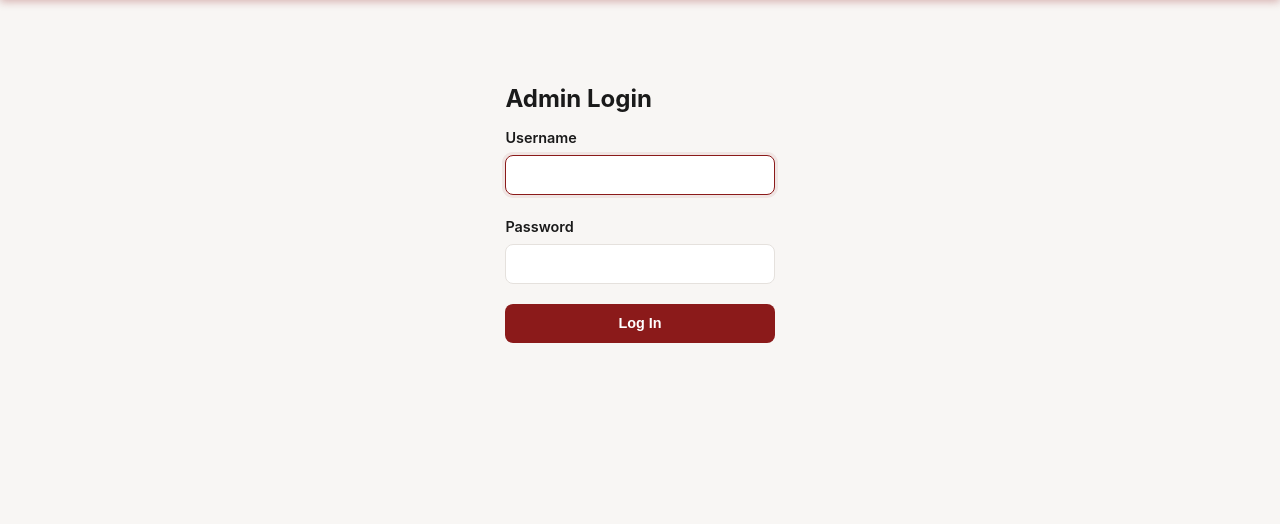
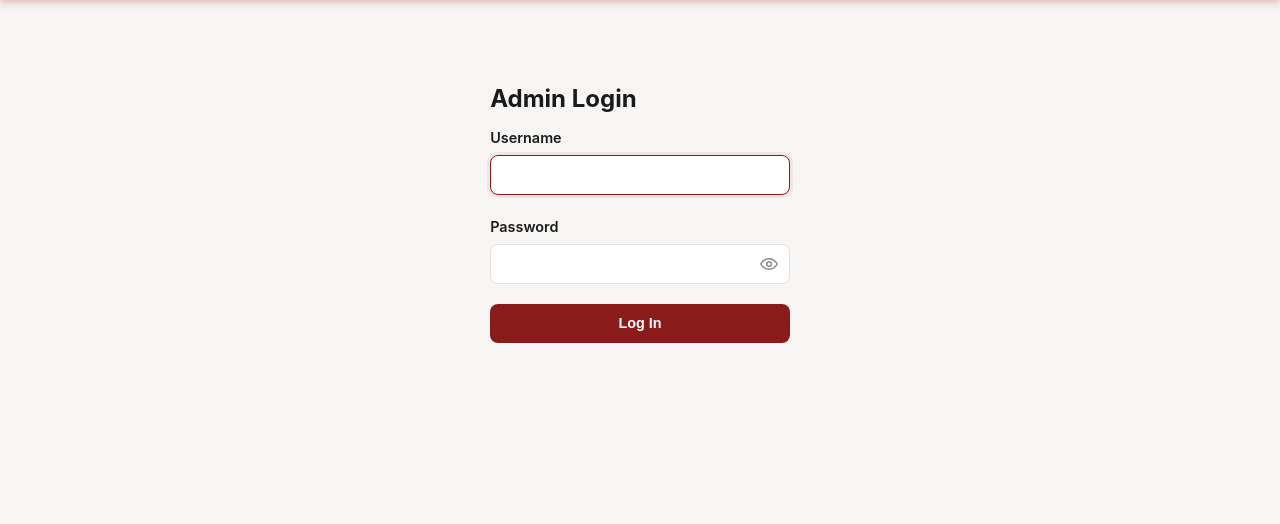
Before and after one commit to linguamedicarw/linguamedica-rw, a Flask app: page /admin/login in a window 1280 px wide. Shown: the part 59-583 px from the top of the page. Run offline with Flask 3, Linux system fonts and the light colour scheme; some libraries are stand-ins or nearby versions.

Commit message:
feat: show/hide password toggle on every password field

```diff
--- a/static/css/style.css
+++ b/static/css/style.css
@@ -1376,3 +1376,41 @@
     font-weight: 600;
     color: var(--color-text);
 }
+
+/* ----------------------------------------------------------------
+   PASSWORD SHOW / HIDE
+   ---------------------------------------------------------------- */
+.pw-wrap {
+    position: relative;
+    display: block;
+}
+
+.pw-wrap .form-input {
+    padding-right: 2.75rem;
+}
+
+.pw-toggle {
+    position: absolute;
+    top: 2px;
+    bottom: 2px;
+    right: 2px;
+    width: 2.4rem;
+    display: inline-flex;
+    align-items: center;
+    justify-content: center;
+    padding: 0;
+    border: none;
+    border-radius: var(--radius);
+    background: transparent;
+    color: var(--color-text-muted);
+    cursor: pointer;
+}
+
+.pw-toggle:hover {
+    color: var(--color-text);
+}
+
+.pw-toggle:focus-visible {
+    outline: 2px solid var(--color-primary);
+    outline-offset: -2px;
+}
--- /dev/null
+++ b/static/js/password-toggle.js
@@ -0,0 +1,71 @@
+/*
+ * Show or hide the characters of every password field on the page.
+ *
+ * Progressive enhancement: without JavaScript the fields stay ordinary
+ * password inputs and nothing else changes. Passwords start hidden, and are
+ * hidden again the moment their form is submitted, so a revealed password
+ * never lingers on screen after you press the button, and password managers
+ * still see a password field when they decide what to save.
+ */
+(function () {
+  "use strict";
+
+  var EYE =
+    '<svg viewBox="0 0 24 24" width="18" height="18" aria-hidden="true" focusable="false">' +
+    '<path d="M1 12s4-7 11-7 11 7 11 7-4 7-11 7S1 12 1 12z" fill="none" ' +
+    'stroke="currentColor" stroke-width="2" stroke-linecap="round" stroke-linejoin="round"/>' +
+    '<circle cx="12" cy="12" r="3" fill="none" stroke="currentColor" stroke-width="2"/></svg>';
+
+  var EYE_OFF =
+    '<svg viewBox="0 0 24 24" width="18" height="18" aria-hidden="true" focusable="false">' +
+    '<path d="M17.94 17.94A10.07 10.07 0 0 1 12 19c-7 0-11-7-11-7a18.45 18.45 0 0 1 ' +
+    '5.06-5.94M9.9 4.24A9.12 9.12 0 0 1 12 4c7 0 11 7 11 7a18.5 18.5 0 0 1-2.16 3.19" ' +
+    'fill="none" stroke="currentColor" stroke-width="2" stroke-linecap="round" stroke-linejoin="round"/>' +
+    '<path d="M1 1l22 22" fill="none" stroke="currentColor" stroke-width="2" stroke-linecap="round"/></svg>';
+
+  function show(input, button, visible) {
+    input.type = visible ? "text" : "password";
+    button.innerHTML = visible ? EYE_OFF : EYE;
+    button.setAttribute("aria-pressed", visible ? "true" : "false");
+    button.setAttribute("aria-label", visible ? "Hide password" : "Show password");
+    button.title = visible ? "Hide password" : "Show password";
+  }
+
+  function enhance(input) {
+    if (input.getAttribute("data-pw-toggle")) { return; }
+    input.setAttribute("data-pw-toggle", "1");
+
+    var wrap = document.createElement("span");
+    wrap.className = "pw-wrap";
+    input.parentNode.insertBefore(wrap, input);
+    wrap.appendChild(input);
+
+    var button = document.createElement("button");
+    button.type = "button";                       // never submits the form
+    button.className = "pw-toggle";
+    if (input.id) { button.setAttribute("aria-controls", input.id); }
+    wrap.appendChild(button);
+    show(input, button, false);
+
+    button.addEventListener("click", function () {
+      show(input, button, input.type === "password");
+    });
+
+    if (input.form) {
+      input.form.addEventListener("submit", function () {
+        show(input, button, false);
+      });
+    }
+  }
+
+  function init() {
+    var fields = document.querySelectorAll('input[type="password"]');
+    for (var i = 0; i < fields.length; i++) { enhance(fields[i]); }
+  }
+
+  if (document.readyState === "loading") {
+    document.addEventListener("DOMContentLoaded", init);
+  } else {
+    init();
+  }
+})();
--- a/templates/admin/dashboard.html
+++ b/templates/admin/dashboard.html
@@ -358,3 +358,7 @@
 }
 </script>
 {% endblock %}
+
+{% block scripts %}
+<script src="{{ url_for('static', filename='js/password-toggle.js') }}"></script>
+{% endblock %}
--- a/templates/admin/login.html
+++ b/templates/admin/login.html
@@ -19,3 +19,7 @@
     </form>
 </section>
 {% endblock %}
+
+{% block scripts %}
+<script src="{{ url_for('static', filename='js/password-toggle.js') }}"></script>
+{% endblock %}
--- a/templates/review/login.html
+++ b/templates/review/login.html
@@ -20,3 +20,7 @@
     </form>
 </section>
 {% endblock %}
+
+{% block scripts %}
+<script src="{{ url_for('static', filename='js/password-toggle.js') }}"></script>
+{% endblock %}
```
Also changed, not shown: tests/test_app.py (+40 -0 lines).
